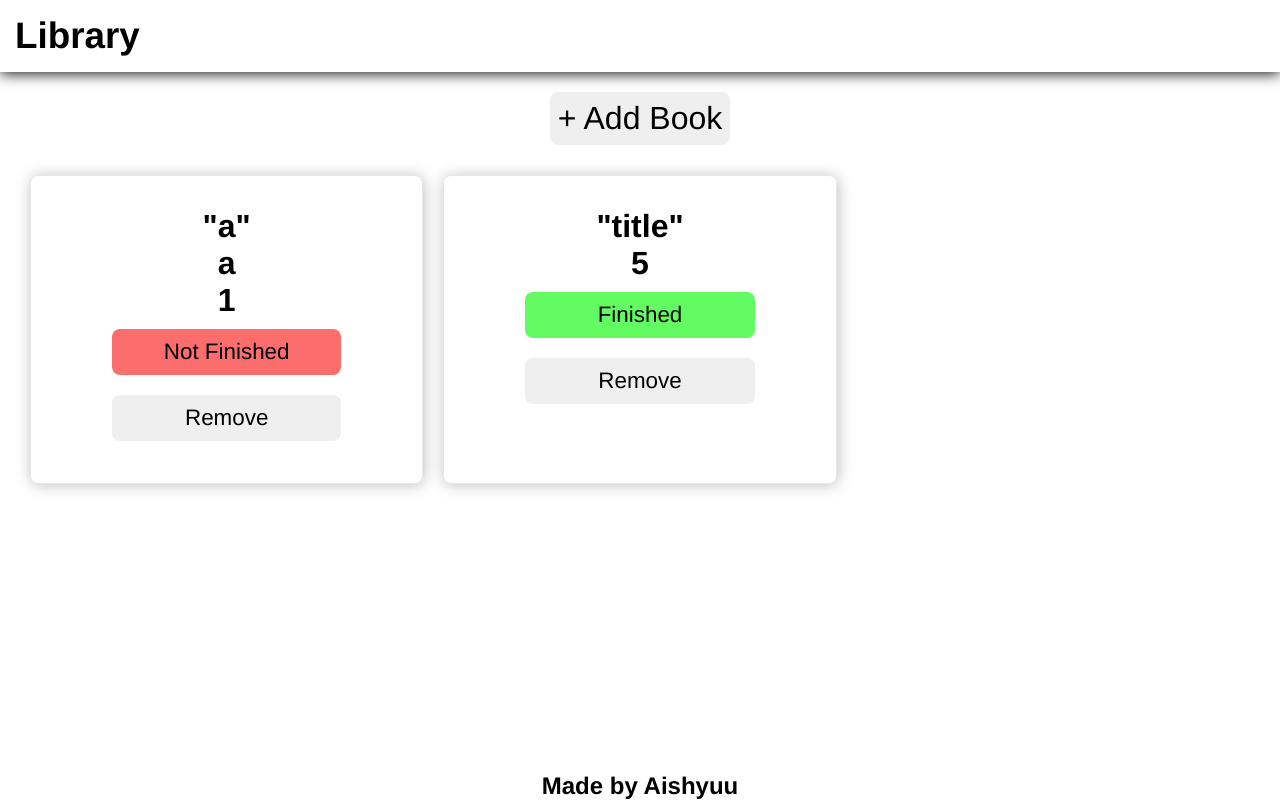
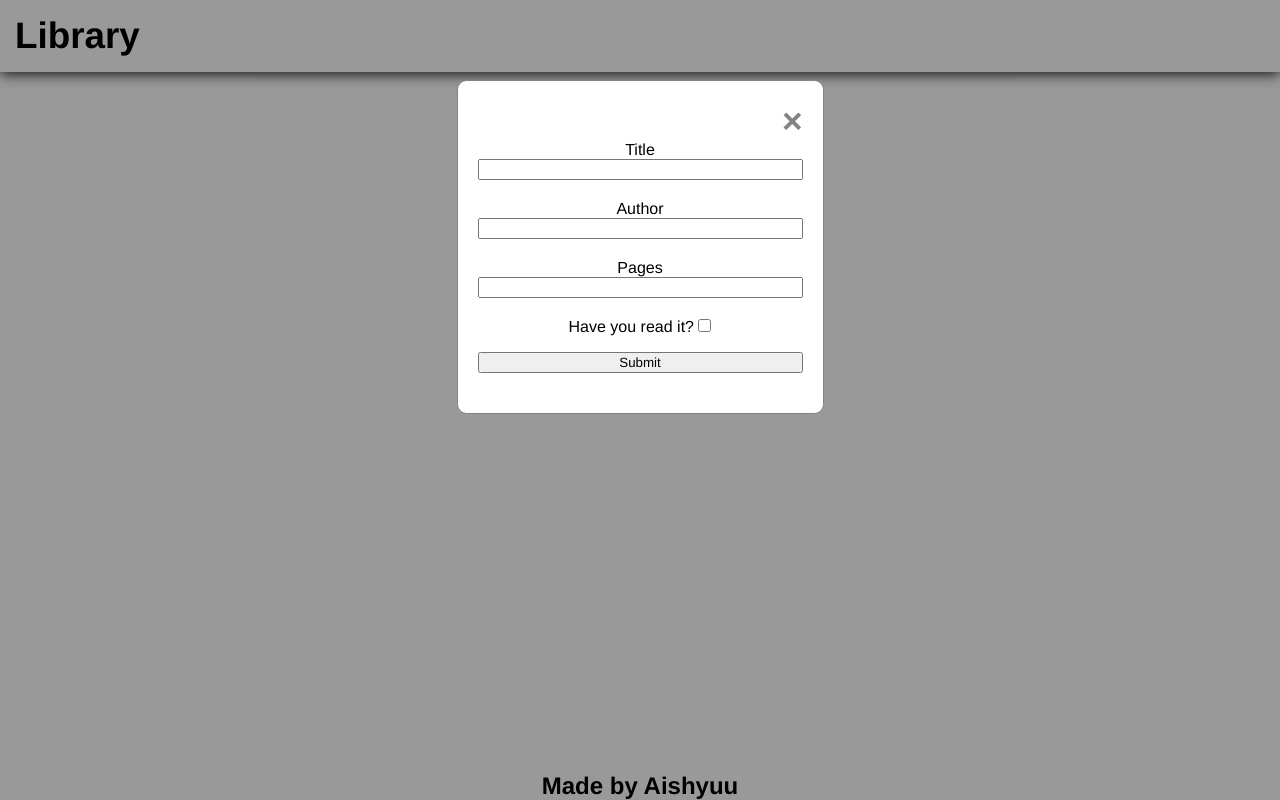
Before and after one commit to aishyuu/library, a plain HTML site: page index.html in a window 1280 px wide. Both pictures are taken after a click on the button "+ Add Book". Drawn offline with Linux system fonts and the light colour scheme.

Commit message:
Completed Project

```diff
--- a/index.html
+++ b/index.html
@@ -12,20 +12,33 @@
         <h1 class="textHeader">Library</h1>
     </div>
     <div class="containerAddBook">
-        <button class="buttonAddBook">+ Add Book</button>
+        <button onclick="" class="buttonAddBook">+ Add Book</button>
     </div>
     <div class="containerBookGrid">
-        <div class="containerBook">
-            <h1>"a"</h1>
-            <h1>a</h1>
-            <h1>1</h1>
-            <button onclick="changeStatus(event)" class="bookButton notFinished">Not Finished</button>
-            <button class="bookButton buttonRemove">Remove</button>
-        </div>
+
     </div>
     <footer>
         <h2 class="textFooter"><a target="_blank" href="https://github.com/aishyuu/library">Made by Aishyuu</a></h2>
     </footer>
+    <!-- Modal -->
+    <div id="myModal" class="modal">
+        <div class="modalContent">
+            <span class="close">&times;</span>
+            <form action="#" class="formAddBook">
+                <label for="title">Title</label>
+                <input class="modalInput" type="text" name="title" id="title">
+                <label for="author">Author</label>
+                <input class="modalInput" type="text" name="author" id="author">
+                <label for="pages">Pages</label>
+                <input class="modalInput" type="number" name="pages" id="pages">
+                <div class="containerReadIt">
+                    <label for="readIt">Have you read it?</label>
+                    <input class="modalInput" type="checkbox" name="readIt" id="readIt">
+                </div>
+                <input class="modalSubmit modalInput" type="submit" value="Submit">
+            </form>
+        </div>
+    </div>
     <script src="index.js"></script>
 </body>
 </html>
--- a/index.js
+++ b/index.js
@@ -1,9 +1,46 @@
-let myLibrary = [{
-    title : "title",
-    author: "author",
-    pageCount: 5,
-    read: true
-}];
+let myLibrary = [];
+
+const modalButton = document.querySelector(".buttonAddBook");
+const modalSpan = document.querySelector(".close");
+const modalAll = document.querySelector(".modal");
+const checkBox = document.querySelector(".modalSubmit");
+
+checkBox.addEventListener("click", function(event) {
+    event.preventDefault();
+    const modalInputs = document.querySelectorAll('.modalInput');
+    console.log(modalInputs);
+    const title = modalInputs[0].value;
+    const author = modalInputs[1].value;
+    const pages = modalInputs[2].value;
+    console.log(pages);
+    const read = modalInputs[3].checked;
+    const newBook = new Book(title, author, pages, read);
+    console.log(newBook);
+    myLibrary[myLibrary.length] = newBook;
+    modalAll.style.display = "none";
+    removeAllChildNodes(document.querySelector(".containerBookGrid"));
+    renderAll();
+})
+
+function removeAllChildNodes(parent) {
+    while(parent.firstChild) {
+        parent.removeChild(parent.firstChild);
+    }
+}
+
+modalButton.onclick = function() {
+    modalAll.style.display = "block";
+}
+
+modalSpan.onclick = function() {
+    modalAll.style.display = "none";
+}
+
+window.onclick = function(e) {
+    if(e.target == modalAll) {
+        modalAll.style.display = "none";
+    }
+}
 
 function Book(title, author, pages, read) {
     this.title = title;
@@ -25,12 +62,12 @@ function renderAll() {
         const author = document.createElement('h1');
         author.innerText = `${book.author}`;
 
-        const pages = document.createElement('h1');
-        author.innerText = `${book.pageCount}`;
+        const page = document.createElement('h1');
+        page.innerText = `${book.pages}`;
 
         bookContainer.appendChild(title);
         bookContainer.appendChild(author);
-        bookContainer.appendChild(pages);
+        bookContainer.appendChild(page);
 
         const readButton = document.createElement('button');
         if(book.read == true) {
@@ -40,26 +77,36 @@ function renderAll() {
             readButton.innerHTML = 'Not Finished';
             readButton.classList = 'bookButton notFinished'
         }
+        readButton.onclick = function(e) {
+            if(e.target.className === "bookButton notFinished") {
+                book.read = true;
+                e.target.className = "bookButton finished";
+                e.target.innerText = "Finished";
+            } else {
+                book.read = false;
+                e.target.className = "bookButton notFinished";
+                e.target.innerText = "Not Finished";
+            }
+        };
         bookContainer.appendChild(readButton);
 
         const removeButton = document.createElement('button');
         removeButton.classList = "bookButton buttonRemove";
         removeButton.innerText = "Remove";
+        removeButton.onclick = function(e) {
+            for(let i = 0; i < myLibrary.length; i++) {
+                if(myLibrary[i] == book){
+                    bookContainer.remove();
+                    myLibrary.splice(i, 1)
+                    break;
+                }
+            }
+            console.log(myLibrary);
+        }
         bookContainer.appendChild(removeButton);
 
         bookGrid.appendChild(bookContainer);
     });
 }
 
-function changeStatus(e) {
-    if(e.target.className === "bookButton notFinished") {
-        e.target.className = "bookButton finished";
-        e.target.innerText = "Finished";
-    } else {
-        e.target.className = "bookButton notFinished";
-        e.target.innerText = "Not Finished";
-    }
-    console.log(e.target);
-}
-
 renderAll()
--- a/style.css
+++ b/style.css
@@ -83,3 +83,58 @@ a[href="https://github.com/aishyuu/library"] {
 a[href="https://github.com/aishyuu/library"]:hover {
     text-decoration: underline;
 }
+
+.modal {
+    display: none;
+    position: fixed;
+    z-index: 1;
+    padding-top: 5rem;
+    left: 0;
+    top: 0;
+    width: 100%;
+    height: 100%;
+    overflow: auto;
+    background-color: black;
+    background-color: rgba(0, 0, 0, 0.4);
+}
+
+.modalContent {
+    background-color: white;
+    margin: auto;
+    width: 325px;
+    padding: 20px;
+    border: 1px solid rgb(131, 131, 131);
+    border-radius: 0.6rem;
+}
+
+.close {
+    float: right;
+    color: rgb(131, 131, 131);
+    font-size: 2.2rem;
+    font-weight: bold;
+}
+
+.close:hover {
+    color: black;
+    text-decoration: none;
+    cursor: pointer;
+}
+
+.formAddBook {
+    display: flex;
+    flex-direction: column;
+    margin-top: 40px;
+}
+
+input {
+    margin-bottom: 20px;
+}
+
+label {
+    text-align: center;
+    font-size: 1rem;
+}
+
+.containerReadIt {
+    text-align: center;
+}
```
